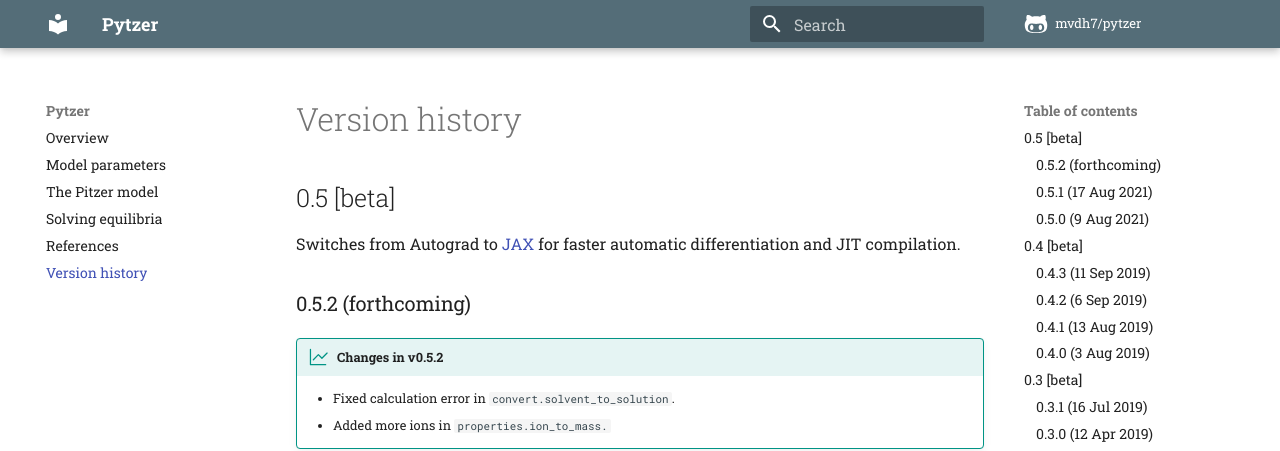
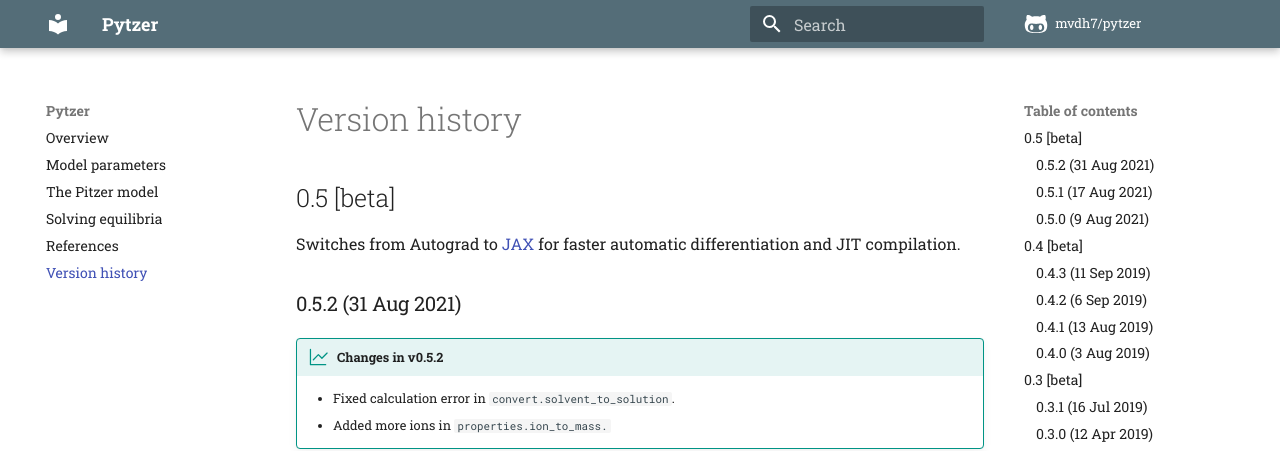
Before and after one commit to mvdh7/pytzer, an MkDocs documentation site: the page built from docs/versions.md, in a window 1280 px wide and 900 px high. Shown: the top 451 px of the window. Built offline with MkDocs 1.6.1 and Material for MkDocs 9.7.7, drawn with Linux system fonts in a browser that asks for light colours; comment, search, counter and statistics services are not loaded.

Commit message:
Update release date

```diff
--- a/docs/versions.md
+++ b/docs/versions.md
@@ -4,7 +4,7 @@
 
 Switches from Autograd to [JAX](https://jax.readthedocs.io/en/latest/) for faster automatic differentiation and JIT compilation.
 
-### 0.5.2 (forthcoming)
+### 0.5.2 (31 Aug 2021)
 
 !!! new-version "Changes in v0.5.2"
     * Fixed calculation error in `convert.solvent_to_solution`.
```
